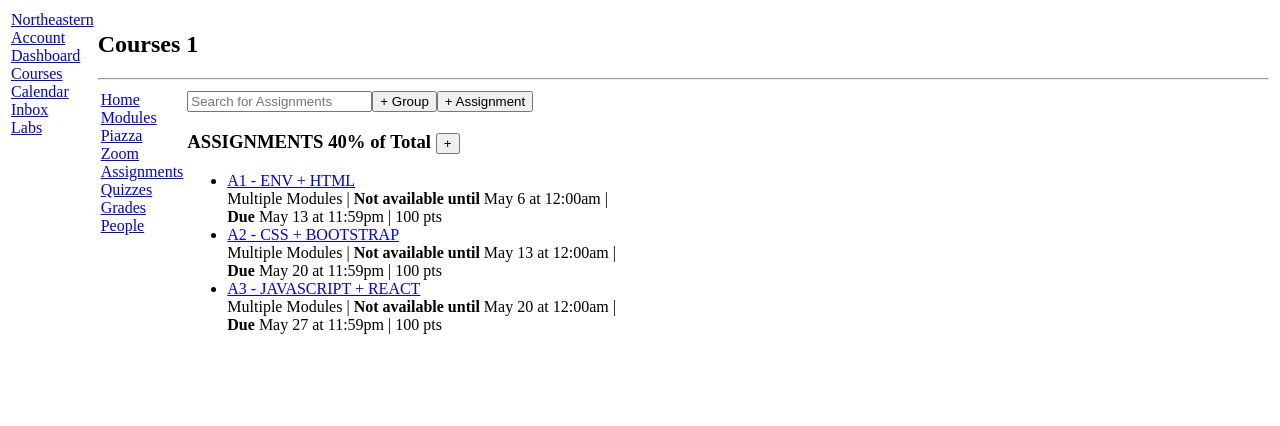
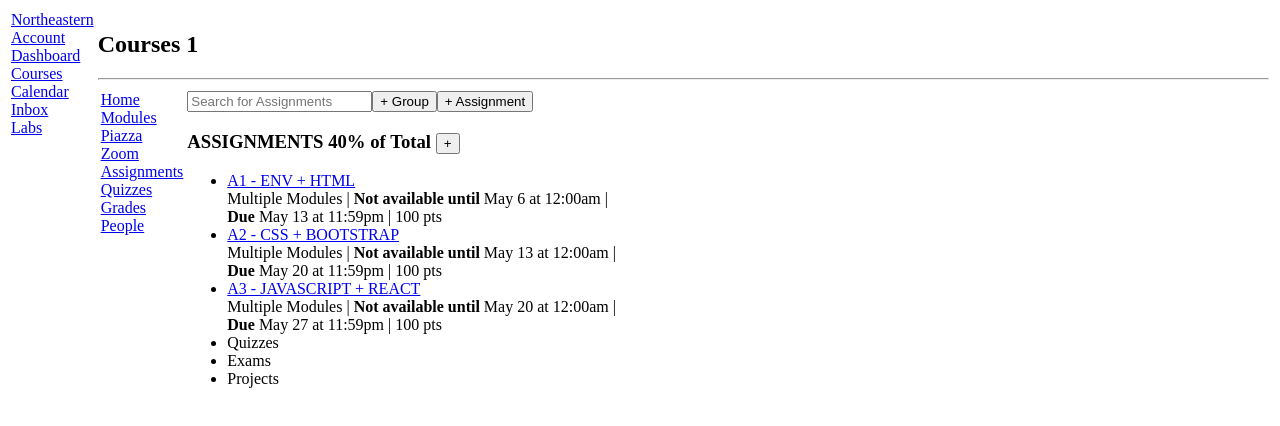
Before and after one commit to aarushiattray/kambaz-next-js, a Next.js app: page /Courses/1/Assignments in a window 1280 px wide. Shown: the top 426 px of the page. Built offline with nearby package versions, Linux system fonts and the light colour scheme.

Commit message:
Final edits to pages

```diff
--- a/src/app/(Kambaz)/Courses/[cid]/Assignments/page.tsx
+++ b/src/app/(Kambaz)/Courses/[cid]/Assignments/page.tsx
@@ -53,6 +53,18 @@ export default function Assignments() {
           <br />
           <b>Due</b> May 27 at 11:59pm | 100 pts
         </li>
+
+        <li className="wd-assignment-list-item">
+          Quizzes
+        </li>
+
+        <li className="wd-assignment-list-item">
+          Exams
+        </li>
+
+        <li className="wd-assignment-list-item">
+          Projects
+        </li>
       </ul>
     </div>
   );
--- a/src/app/(Kambaz)/Courses/[cid]/Modules/page.tsx
+++ b/src/app/(Kambaz)/Courses/[cid]/Modules/page.tsx
@@ -1,6 +1,7 @@
 export default function Modules() {
   return (
     <div>
+      <h2>Modules</h2>
       <div className="wd-controls" style={{ marginBottom: "16px" }}>
         <button>Collapse All</button>
         <button>View Progress</button>
```
Also changed, not shown: src/app/(Kambaz)/Courses/[cid]/Grades/page.tsx (added, +7 -0 lines), src/app/(Kambaz)/Courses/[cid]/Piazza/page.tsx (added, +7 -0 lines), src/app/(Kambaz)/Courses/[cid]/Quizzes/page.tsx (added, +7 -0 lines), src/app/(Kambaz)/Courses/[cid]/Zoom/page.tsx (added, +7 -0 lines), src/app/Labs/Lab1/page.tsx (+2 -5 lines).
